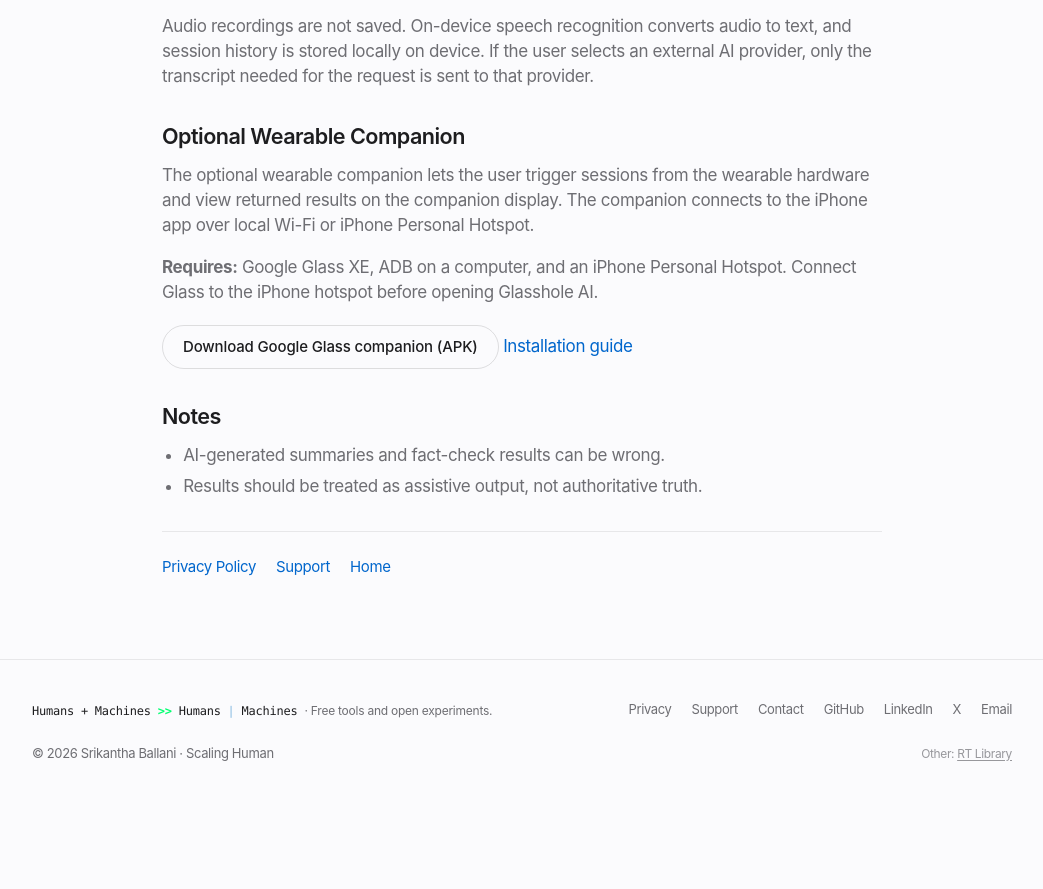
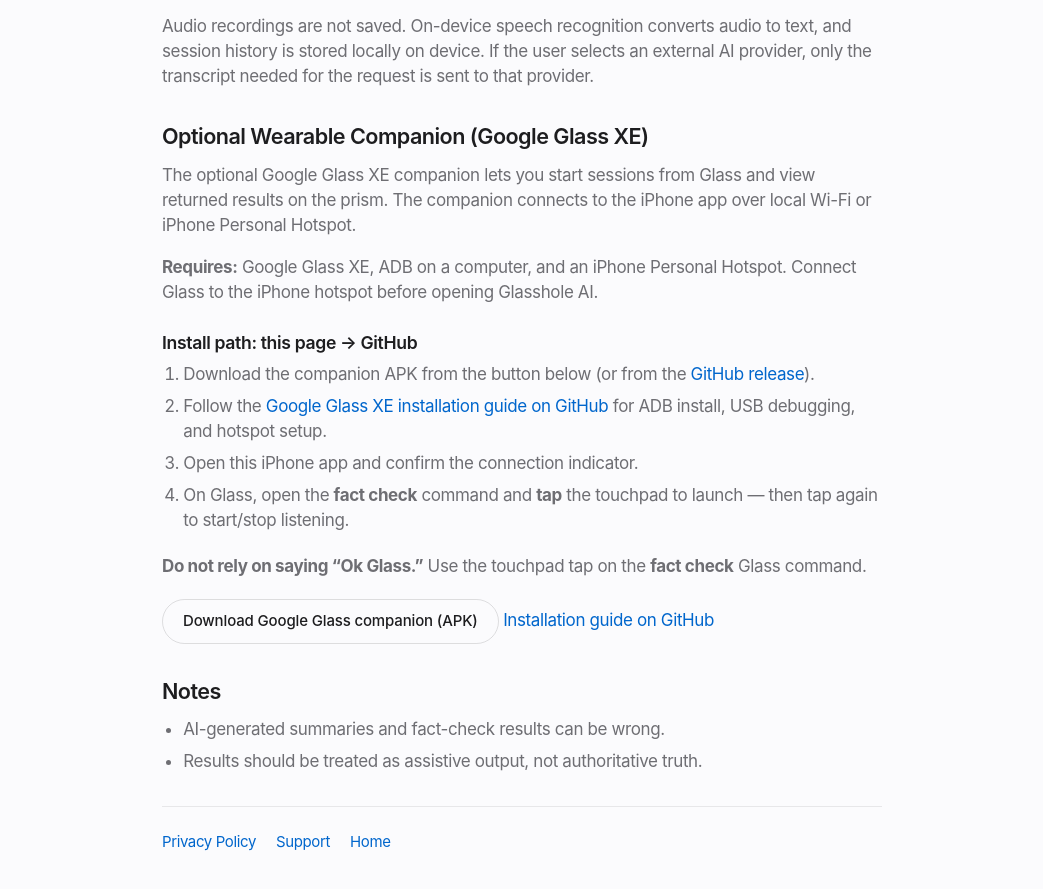
Before and after one commit to scalinghuman/website, an Astro site: page /apps/glasshole in a window 1280 px wide. Shown: the part 902-1791 px from the top of the page, without its empty margins (118-1161 px from the left). Before the commit the page ends 1713 px from the top, so only its background shows below. Built offline with nearby package versions, Linux system fonts and the light colour scheme; Astro itself is replaced by a stand-in of ours; no server answers.

Commit message:
Clarify companion install path and Glass tap commands
Spell out website-to-GitHub APK install steps and that users should tap fact check / scan food instead of relying on Ok Glass.

```diff
--- a/src/pages/apps/glasshole.astro
+++ b/src/pages/apps/glasshole.astro
@@ -86,24 +86,51 @@ const app = appsBySlug.glasshole;
       is sent to that provider.
     </p>
 
-    <h2>Optional Wearable Companion</h2>
+    <h2>Optional Wearable Companion (Google Glass XE)</h2>
     <p>
-      The optional wearable companion lets the user trigger sessions from the
-      wearable hardware and view returned results on the companion display. The
-      companion connects to the iPhone app over local Wi-Fi or iPhone Personal
-      Hotspot.
+      The optional Google Glass XE companion lets you start sessions from Glass
+      and view returned results on the prism. The companion connects to the
+      iPhone app over local Wi-Fi or iPhone Personal Hotspot.
     </p>
     <p>
       <strong>Requires:</strong> Google Glass XE, ADB on a computer, and an
       iPhone Personal Hotspot. Connect Glass to the iPhone hotspot before
       opening Glasshole AI.
     </p>
+
+    <h3>Install path: this page → GitHub</h3>
+    <ol>
+      <li>
+        Download the companion APK from the button below (or from the
+        <a
+          href="https://github.com/scalinghuman/experiments/releases/tag/glass-companions-v1.0.0"
+          rel="noopener noreferrer">GitHub release</a
+        >).
+      </li>
+      <li>
+        Follow the
+        <a href={companionApps.glasshole.guideUrl} rel="noopener noreferrer"
+          >Google Glass XE installation guide on GitHub</a
+        >
+        for ADB install, USB debugging, and hotspot setup.
+      </li>
+      <li>Open this iPhone app and confirm the connection indicator.</li>
+      <li>
+        On Glass, open the <strong>fact check</strong> command and
+        <strong>tap</strong> the touchpad to launch — then tap again to
+        start/stop listening.
+      </li>
+    </ol>
+    <p>
+      <strong>Do not rely on saying “Ok Glass.”</strong> Use the touchpad tap
+      on the <strong>fact check</strong> Glass command.
+    </p>
     <p class="page-header__actions">
       <a class="btn btn--secondary" href={companionApps.glasshole.apkUrl}>
         Download Google Glass companion (APK)
       </a>
       <a href={companionApps.glasshole.guideUrl} rel="noopener noreferrer">
-        Installation guide
+        Installation guide on GitHub
       </a>
     </p>
 
```
Also changed, not shown: src/pages/apps/foodscanner.astro (+33 -5 lines), src/pages/support.astro (+32 -15 lines).
